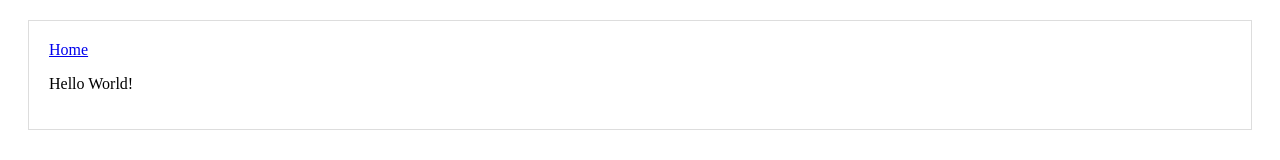
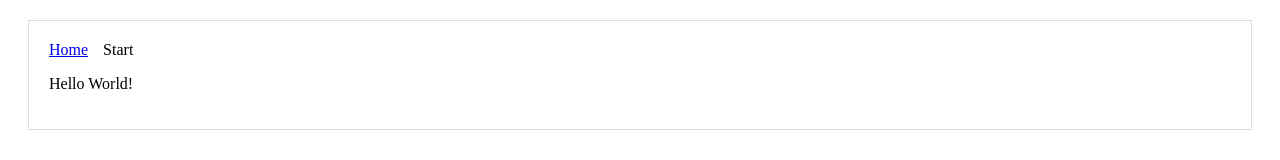
Before and after one commit to zerojuan/insurance-ai, a Next.js app: page / in a window 1280 px wide. Shown: the top 160 px of the page. Built offline with nearby package versions, Linux system fonts and the light colour scheme.

Commit message:
Show start/reset btn

```diff
--- a/components/Header.js
+++ b/components/Header.js
@@ -4,11 +4,12 @@ const linkStyle = {
   marginRight: 15
 };
 
-const Header = () => (
+const Header = props => (
   <div>
     <Link href="/">
       <a style={linkStyle}>Home</a>
     </Link>
+    {props.activeChat ? <a id="resetBtn">Reset</a> : <a id="startBtn">Start</a>}
   </div>
 );
 
```
